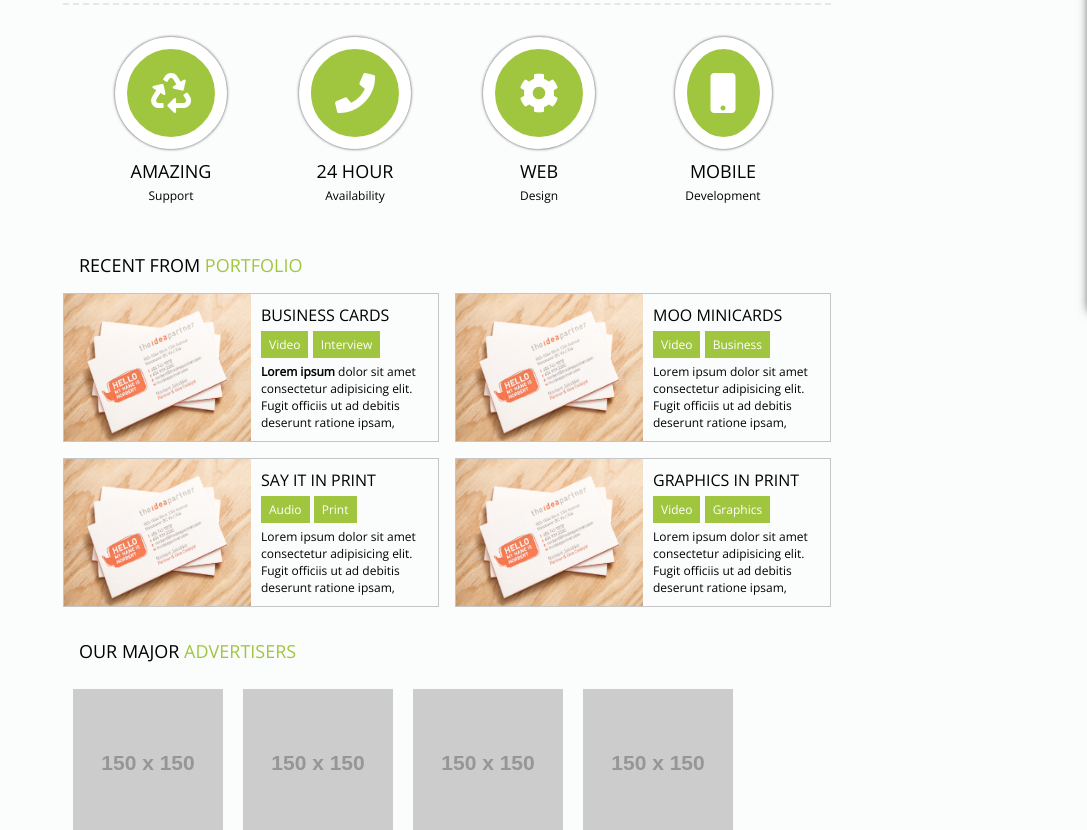
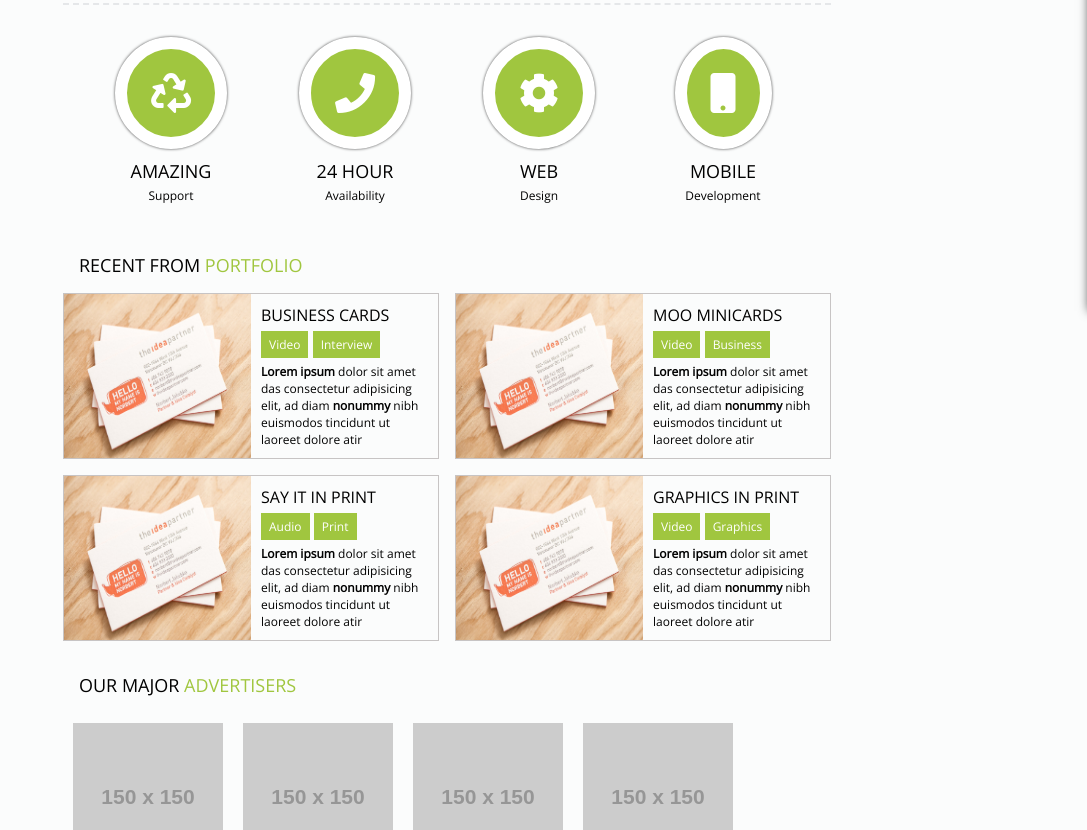
Before and after one commit to mvishrutaxioned/Graphics_Umbrella, a plain HTML site: page index.html in a window 1280 px wide. Shown: the part 477-1307 px from the top of the page, without its empty margins (193-1280 px from the left). Drawn offline with nearby package versions, Linux system fonts and the light colour scheme; placeholder pictures from the web are drawn by us; a web font is replaced by a local one.

Commit message:
added-changes

```diff
--- a/assets/css/style.css
+++ b/assets/css/style.css
@@ -323,7 +323,7 @@ main #portfolio article .article-info a {
   background-color: #a0c63f;
   color: white;
 }
-main #portfolio article .article-info p {
+main #portfolio article .article-info figcaption {
   font-size: 12px;
 }
 main #portfolio article .article-info a {
--- a/index.html
+++ b/index.html
@@ -81,7 +81,7 @@
                   <a href="#FIXME" title="Video">Video</a>
                   <a href="#FIXME" title="Interview">Interview</a>
                 </span>
-                <p><strong>Lorem ipsum</strong> dolor sit amet consectetur adipisicing elit. Fugit officiis ut ad debitis deserunt ratione ipsam,</p>
+                <figcaption><strong>Lorem ipsum</strong> dolor sit amet das consectetur adipisicing elit, ad diam <strong>nonummy</strong> nibh euismodos tincidunt ut laoreet dolore atir</figcaption>
               </div>
             </article>
             <article>
@@ -92,7 +92,7 @@
                   <a href="#FIXME" title="Video">Video</a>
                   <a href="#FIXME" title="Business">Business</a>
                 </span>
-                <p>Lorem ipsum dolor sit amet consectetur adipisicing elit. Fugit officiis ut ad debitis deserunt ratione ipsam,</p>
+                <figcaption><strong>Lorem ipsum</strong> dolor sit amet das consectetur adipisicing elit, ad diam <strong>nonummy</strong> nibh euismodos tincidunt ut laoreet dolore atir</figcaption>
               </div>
             </article>
             <article>
@@ -103,7 +103,7 @@
                   <a href="#FIXME" title="Audio">Audio</a>
                   <a href="#FIXME" title="Print">Print</a>
                 </span>
-                <p>Lorem ipsum dolor sit amet consectetur adipisicing elit. Fugit officiis ut ad debitis deserunt ratione ipsam,</p>
+                <figcaption><strong>Lorem ipsum</strong> dolor sit amet das consectetur adipisicing elit, ad diam <strong>nonummy</strong> nibh euismodos tincidunt ut laoreet dolore atir</figcaption>
               </div>
             </article>
             <article>
@@ -114,7 +114,7 @@
                   <a href="#FIXME" title="Video">Video</a>
                   <a href="#FIXME" title="Graphics">Graphics</a>
                 </span>
-                <p>Lorem ipsum dolor sit amet consectetur adipisicing elit. Fugit officiis ut ad debitis deserunt ratione ipsam,</p>
+                <figcaption><strong>Lorem ipsum</strong> dolor sit amet das consectetur adipisicing elit, ad diam <strong>nonummy</strong> nibh euismodos tincidunt ut laoreet dolore atir</figcaption>
               </div>
             </article>
           </section>
@@ -180,8 +180,8 @@
           <div class="sign">
             <h3>SIGN TO NEWSLETTER</h3>
             <form action="#FIXME" id="signForm">
-              <input type="text" name="name" id="name" placeholder="Name">
-              <input type="email" name="email" id="email" placeholder="Email">
+              <input required type="text" name="name" id="name" placeholder="Name">
+              <input required type="email" name="email" id="email" placeholder="Email">
               <button type="submit">SUBSCRIBE</button>
             </form>
           </div>
```
